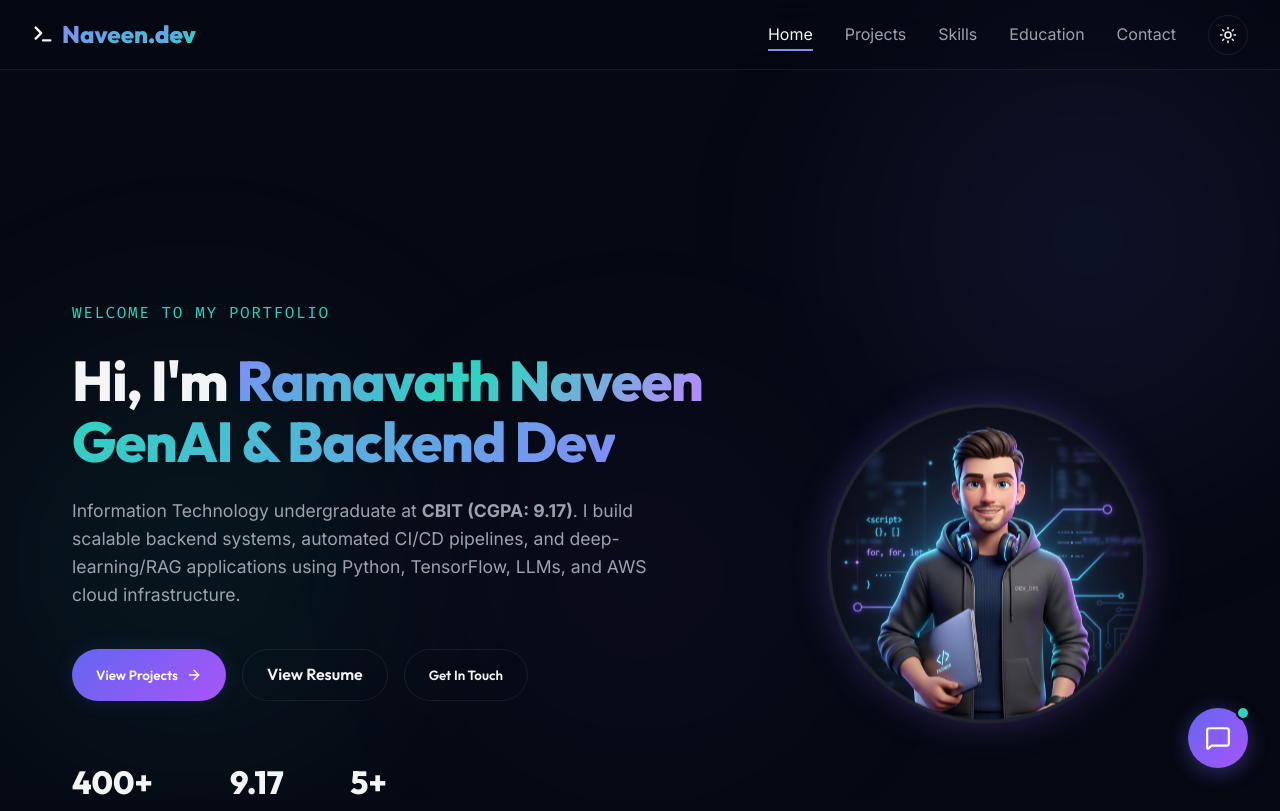
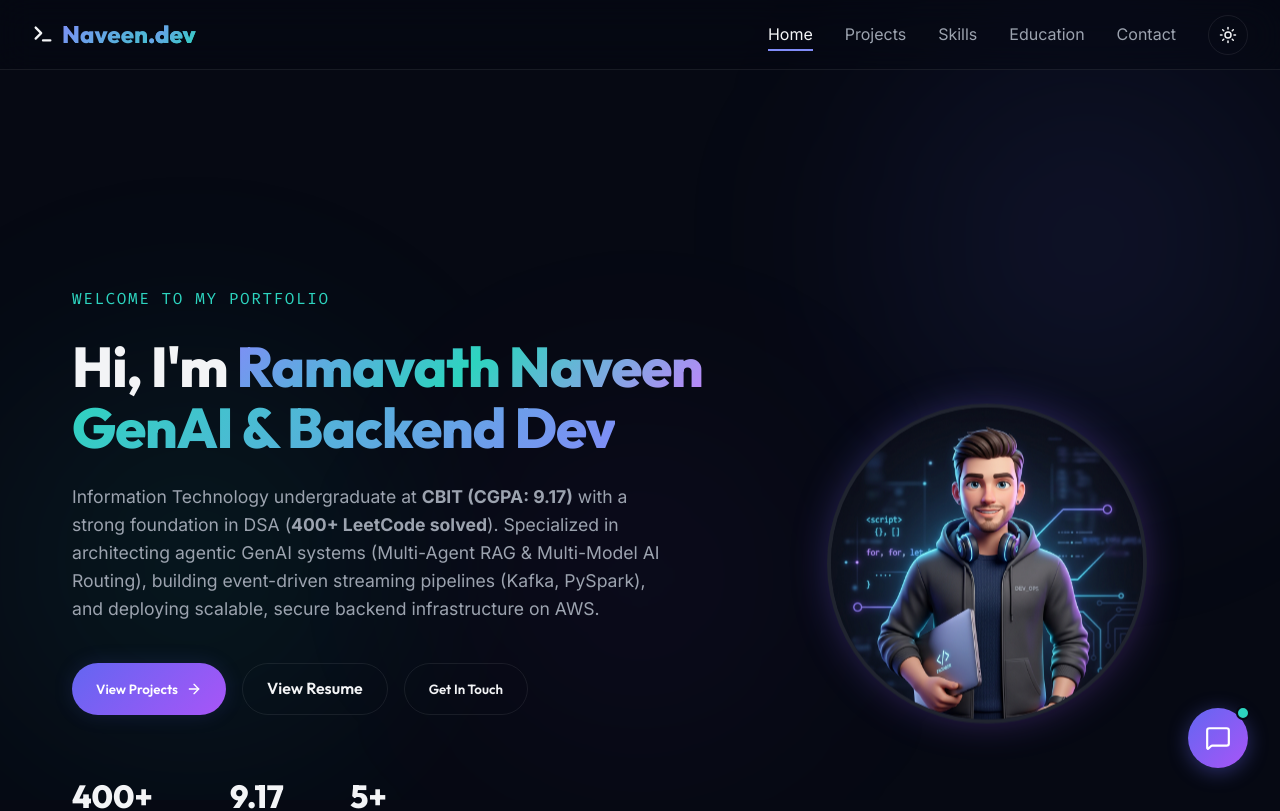
Before and after one commit to naveen-ramavath/portfolio, a React (Vite) app: page / in a window 1280 px wide. Shown: the top 811 px of the page. Built offline with nearby package versions, Linux system fonts and the light colour scheme.

Commit message:
Update professional summary across index.html, Hero, and Chatbot to reflect agentic GenAI, streaming pipelines, and 400+ LeetCode milestones

```diff
--- a/src/components/Chatbot.jsx
+++ b/src/components/Chatbot.jsx
@@ -71,7 +71,7 @@ export default function Chatbot() {
   - LeetCode: leetcode.com/u/naveenramavath4203 (Solved 400+ problems, strong in DSA)
 
   Summary:
-  Information Technology undergraduate at CBIT (CGPA: 9.17) with strong DSA foundations (400+ LeetCode problems). Experienced in building AI-powered applications using Python, TensorFlow, LLMs, and RAG pipelines, along with scalable backend systems on AWS. Interested in Generative AI, Machine Learning, and Backend Engineering.
+  Information Technology undergraduate at CBIT (CGPA: 9.17) with a strong problem-solving foundation (400+ LeetCode problems solved). Expert in architecting agentic Generative AI systems (including multi-agent RAG pipelines and multi-model AI routing engines), engineering event-driven streaming data pipelines (Apache Kafka & PySpark), and deploying secure, auto-scaling backend infrastructure on AWS. Passionate about Generative AI, Machine Learning, and scalable Backend/DevOps engineering.
 
   Education:
   - B.E. in Information Technology, Chaitanya Bharathi Institute of Technology (CBIT), Hyderabad. Expected Graduation: May 2027. CGPA: 9.17.
--- a/src/components/Hero.jsx
+++ b/src/components/Hero.jsx
@@ -73,9 +73,8 @@ export default function Hero({ setActiveSection }) {
             <span className="gradient-text-alt">GenAI & Backend Dev</span>
           </h1>
           <p className="hero-description">
-            Information Technology undergraduate at <strong>CBIT (CGPA: 9.17)</strong>.
-            I build scalable backend systems, automated CI/CD pipelines, and deep-learning/RAG applications
-            using Python, TensorFlow, LLMs, and AWS cloud infrastructure.
+            Information Technology undergraduate at <strong>CBIT (CGPA: 9.17)</strong> with a strong foundation in DSA (<strong>400+ LeetCode solved</strong>).
+            Specialized in architecting agentic GenAI systems (Multi-Agent RAG & Multi-Model AI Routing), building event-driven streaming pipelines (Kafka, PySpark), and deploying scalable, secure backend infrastructure on AWS.
           </p>
 
           <div className="hero-actions">
```
Also changed, not shown: index.html (+1 -1 lines).
